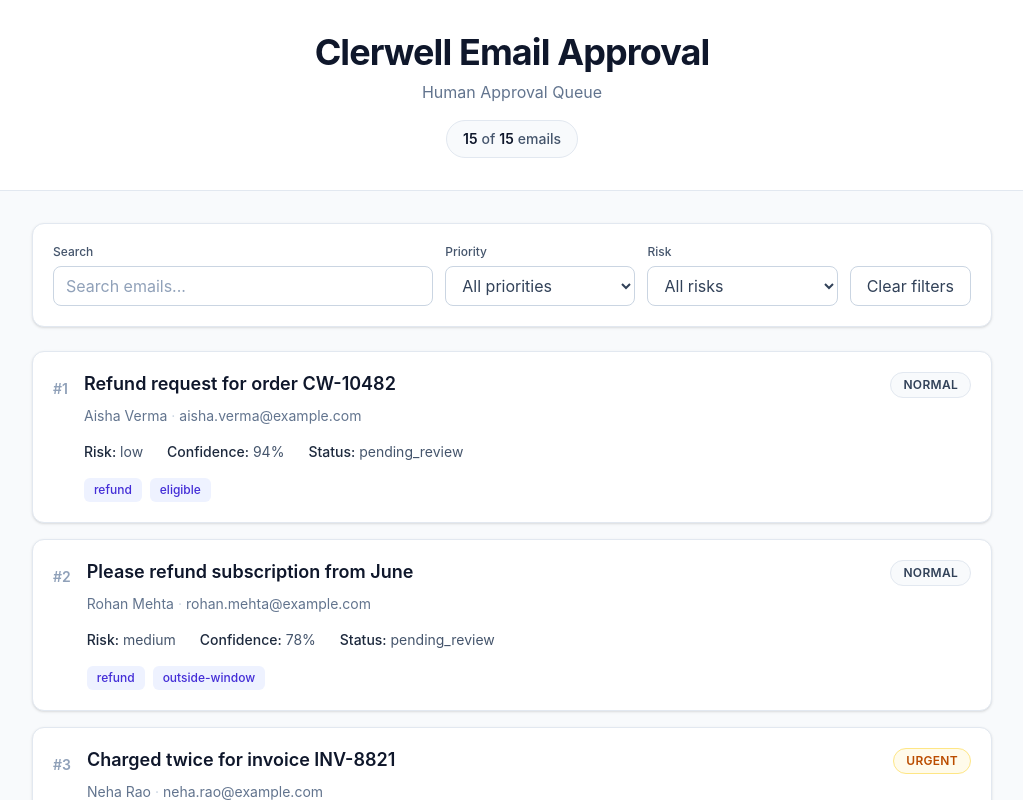
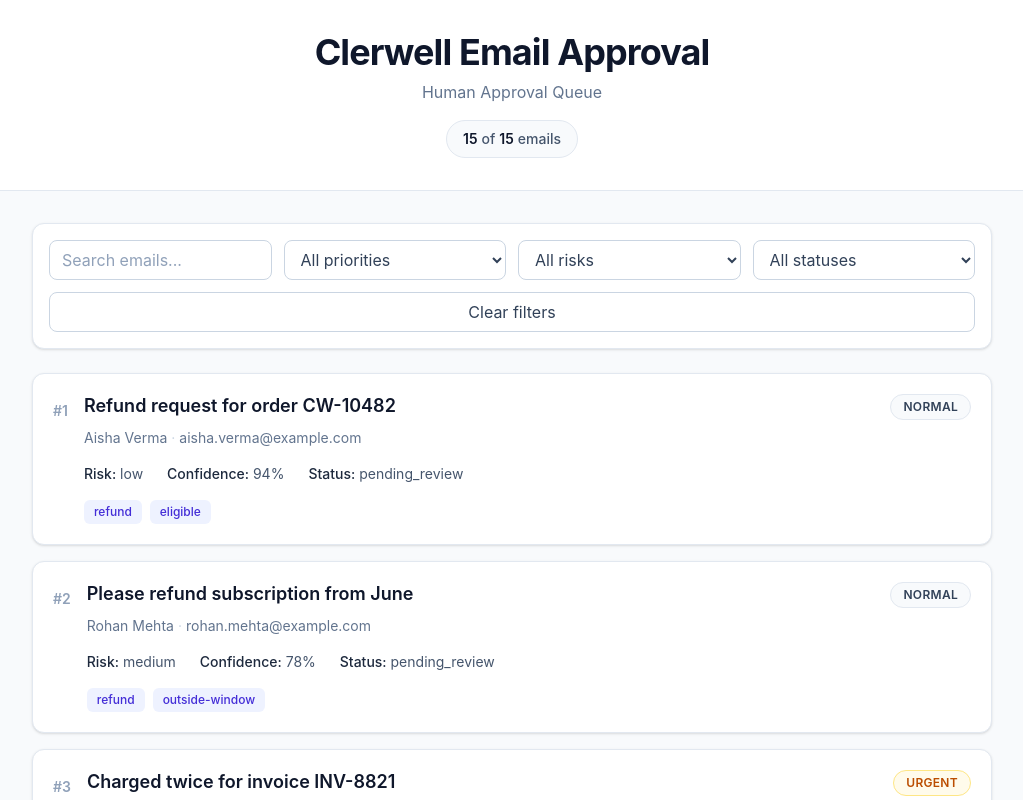
Before and after one commit to rinufathima160/clerwell-email-approval, a React (Vite) app: page / in a window 1280 px wide. Shown: the top 800 px of the page, without its empty margins (128-1151 px from the left). Built offline with nearby package versions, Linux system fonts and the light colour scheme.

Commit message:
Add Status filtering

```diff
--- a/src/App.tsx
+++ b/src/App.tsx
@@ -16,7 +16,7 @@ function App() {
   const [search, setSearch] = useState("");
   const [priorityFilter, setPriorityFilter] = useState("all");
   const [riskFilter, setRiskFilter] = useState("all");
-
+const [statusFilter, setStatusFilter] = useState("all");
   useEffect(() => {
     fetch("/mock-data/emails.json")
       .then((response) => {
@@ -51,11 +51,15 @@ function App() {
     const matchesRisk =
       riskFilter === "all" ||
       email.aiAnalysis.riskLevel === riskFilter;
+    const matchesStatus =
+  statusFilter === "all" ||
+  email.status === statusFilter;
 
     return (
   matchesSearch &&
   matchesPriority &&
-      matchesRisk
+  matchesRisk &&
+  matchesStatus
 );
   });
 
@@ -63,6 +67,7 @@ function App() {
   setSearch("");
   setPriorityFilter("all");
   setRiskFilter("all");
+  setStatusFilter("all");
 };
 
   // Approve email
@@ -185,9 +190,11 @@ function App() {
   search={search}
   priorityFilter={priorityFilter}
   riskFilter={riskFilter}
+  statusFilter={statusFilter}
   setSearch={setSearch}
   setPriorityFilter={setPriorityFilter}
   setRiskFilter={setRiskFilter}
+  setStatusFilter={setStatusFilter}
   clearFilters={clearFilters}
 />
 
--- a/src/components/Filters.tsx
+++ b/src/components/Filters.tsx
@@ -2,9 +2,11 @@ type FiltersProps = {
   search: string;
   priorityFilter: string;
   riskFilter: string;
+  statusFilter: string;
   setSearch: (value: string) => void;
   setPriorityFilter: (value: string) => void;
   setRiskFilter: (value: string) => void;
+  setStatusFilter: (value: string) => void;
   clearFilters: () => void;
 };
 
@@ -12,81 +14,32 @@ function Filters({
   search,
   priorityFilter,
   riskFilter,
+  statusFilter,
   setSearch,
   setPriorityFilter,
   setRiskFilter,
+  setStatusFilter,
   clearFilters,
 }: FiltersProps) {
   return (
-    <section className="mb-6 rounded-xl border border-slate-200 bg-white p-4 shadow-sm sm:p-5">
-      <div className="grid grid-cols-1 gap-3 sm:grid-cols-2 lg:grid-cols-[2fr_1fr_1fr_auto]">
-
+    <section className="mb-6 rounded-xl border border-slate-200 bg-white p-4 shadow-sm">
+      <div className="grid grid-cols-1 gap-3 sm:grid-cols-2 lg:grid-cols-4">
         {/* Search */}
-        <div className="min-w-0">
-          <label
-            htmlFor="email-search"
-            className="mb-1.5 block text-xs font-medium text-slate-600"
-          >
-            Search
-          </label>
-
         <input
-            id="email-search"
           type="text"
           placeholder="Search emails..."
           value={search}
           onChange={(e) => setSearch(e.target.value)}
-            className="
-              h-10
-              w-full
-              rounded-lg
-              border
-              border-slate-300
-              bg-white
-              px-3
-              text-sm
-              text-slate-800
-              outline-none
-              transition
-              placeholder:text-slate-400
-              focus:border-slate-500
-              focus:ring-2
-              focus:ring-slate-200
-            "
+          aria-label="Search emails"
+          className="h-10 w-full rounded-lg border border-slate-300 bg-white px-3 text-sm text-slate-800 outline-none transition placeholder:text-slate-400 focus:border-slate-500 focus:ring-2 focus:ring-slate-200"
         />
-        </div>
 
         {/* Priority */}
-        <div>
-          <label
-            htmlFor="priority-filter"
-            className="mb-1.5 block text-xs font-medium text-slate-600"
-          >
-            Priority
-          </label>
-
         <select
-            id="priority-filter"
           value={priorityFilter}
-            onChange={(e) =>
-              setPriorityFilter(e.target.value)
-            }
-            className="
-              h-10
-              w-full
-              rounded-lg
-              border
-              border-slate-300
-              bg-white
-              px-3
-              text-sm
-              text-slate-700
-              outline-none
-              transition
-              focus:border-slate-500
-              focus:ring-2
-              focus:ring-slate-200
-            "
+          onChange={(e) => setPriorityFilter(e.target.value)}
+          aria-label="Filter by priority"
+          className="h-10 w-full rounded-lg border border-slate-300 bg-white px-3 text-sm text-slate-700 outline-none focus:border-slate-500 focus:ring-2 focus:ring-slate-200"
         >
           <option value="all">All priorities</option>
           <option value="critical">Critical</option>
@@ -94,39 +47,13 @@ function Filters({
           <option value="normal">Normal</option>
           <option value="low">Low</option>
         </select>
-        </div>
 
         {/* Risk */}
-        <div>
-          <label
-            htmlFor="risk-filter"
-            className="mb-1.5 block text-xs font-medium text-slate-600"
-          >
-            Risk
-          </label>
-
         <select
-            id="risk-filter"
           value={riskFilter}
-            onChange={(e) =>
-              setRiskFilter(e.target.value)
-            }
-            className="
-              h-10
-              w-full
-              rounded-lg
-              border
-              border-slate-300
-              bg-white
-              px-3
-              text-sm
-              text-slate-700
-              outline-none
-              transition
-              focus:border-slate-500
-              focus:ring-2
-              focus:ring-slate-200
-            "
+          onChange={(e) => setRiskFilter(e.target.value)}
+          aria-label="Filter by risk"
+          className="h-10 w-full rounded-lg border border-slate-300 bg-white px-3 text-sm text-slate-700 outline-none focus:border-slate-500 focus:ring-2 focus:ring-slate-200"
         >
           <option value="all">All risks</option>
           <option value="critical">Critical</option>
@@ -134,38 +61,28 @@ function Filters({
           <option value="medium">Medium</option>
           <option value="low">Low</option>
         </select>
-        </div>
 
-        {/* Clear filters */}
-        <div className="flex items-end">
+        {/* Status */}
+        <select
+          value={statusFilter}
+          onChange={(e) => setStatusFilter(e.target.value)}
+          aria-label="Filter by status"
+          className="h-10 w-full rounded-lg border border-slate-300 bg-white px-3 text-sm text-slate-700 outline-none focus:border-slate-500 focus:ring-2 focus:ring-slate-200"
+        >
+          <option value="all">All statuses</option>
+          <option value="pending_review">Pending</option>
+          <option value="approved">Approved</option>
+          <option value="rejected">Rejected</option>
+        </select>
+
+        {/* Clear */}
         <button
           type="button"
           onClick={clearFilters}
-            className="
-              h-10
-              w-full
-              rounded-lg
-              border
-              border-slate-300
-              bg-white
-              px-4
-              text-sm
-              font-medium
-              text-slate-700
-              transition
-              hover:bg-slate-50
-              hover:border-slate-400
-              active:bg-slate-100
-              focus:outline-none
-              focus:ring-2
-              focus:ring-slate-200
-              sm:w-auto
-            "
+          className="h-10 rounded-lg border border-slate-300 bg-white px-4 text-sm font-medium text-slate-700 transition hover:bg-slate-100 active:bg-slate-200 sm:col-span-2 lg:col-span-4"
         >
           Clear filters
         </button>
-        </div>
-
       </div>
     </section>
   );
```
Lines whose indentation alone changed are shown as unchanged.
